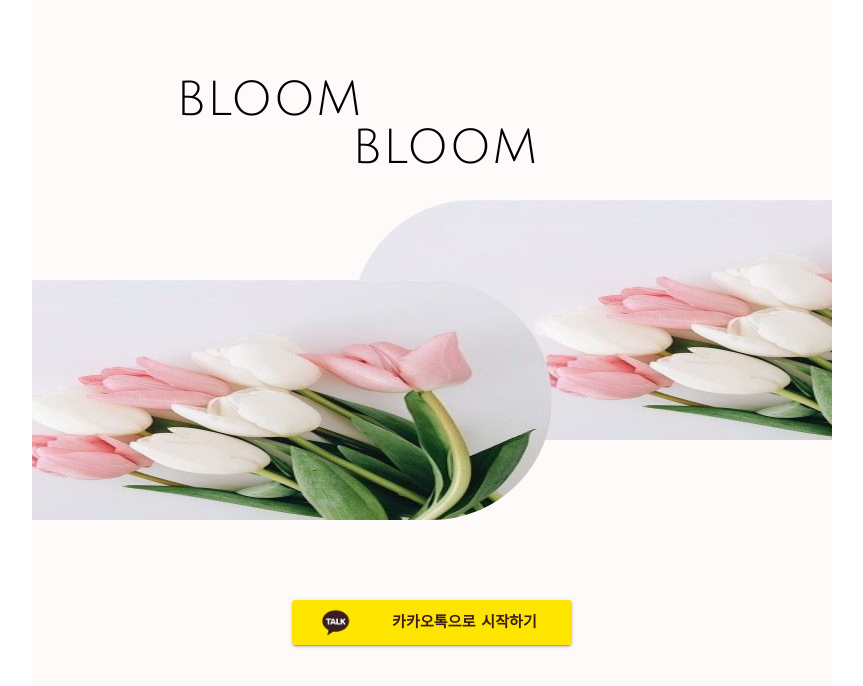
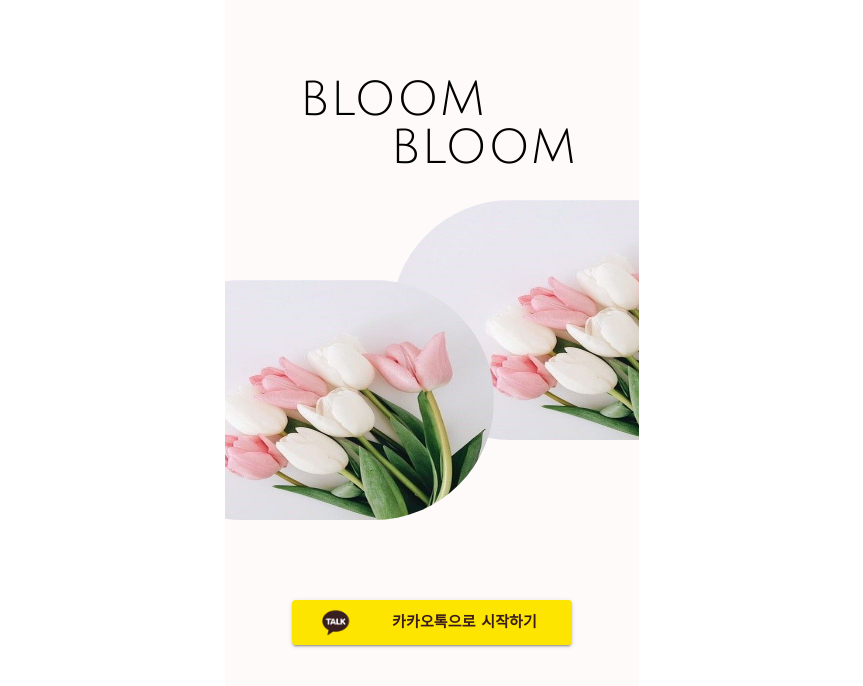
Before and after one commit to 0h328/BLOOM-BLOOM, a Next.js app in the folder frontend/: page / in a window 1280 px wide. Shown: the top 686 px of the page, without its empty margins (208-1071 px from the left). Built offline with nearby package versions, Linux system fonts and the light colour scheme.

Commit message:
feat : [FE] 레이아웃 변경

```diff
--- a/frontend/pages/index.tsx
+++ b/frontend/pages/index.tsx
@@ -5,8 +5,8 @@ import Title from "../components/login/Title";
 import FlowerImg from "../components/login/FlowerImg";
 import { useRouter } from "next/router";
 function Login() {
-  // const BASE_URI = "http://localhost:3000/kakaoLogin";
-  const BASE_URI = "https://bloombloom.kro.kr/kakaoLogin";
+  const BASE_URI = "http://localhost:3000/kakaoLogin";
+  // const BASE_URI = "https://bloombloom.kro.kr/kakaoLogin";
   const router = useRouter();
   const handleLogin = () => {
     kakaoLogin();
@@ -25,7 +25,7 @@ function Login() {
       <Box
         sx={{
           mx: "auto",
-          width: "100vh",
+          width: "414px",
           position: "relative",
           height: "100vh",
           overflow: "hidden",
```
